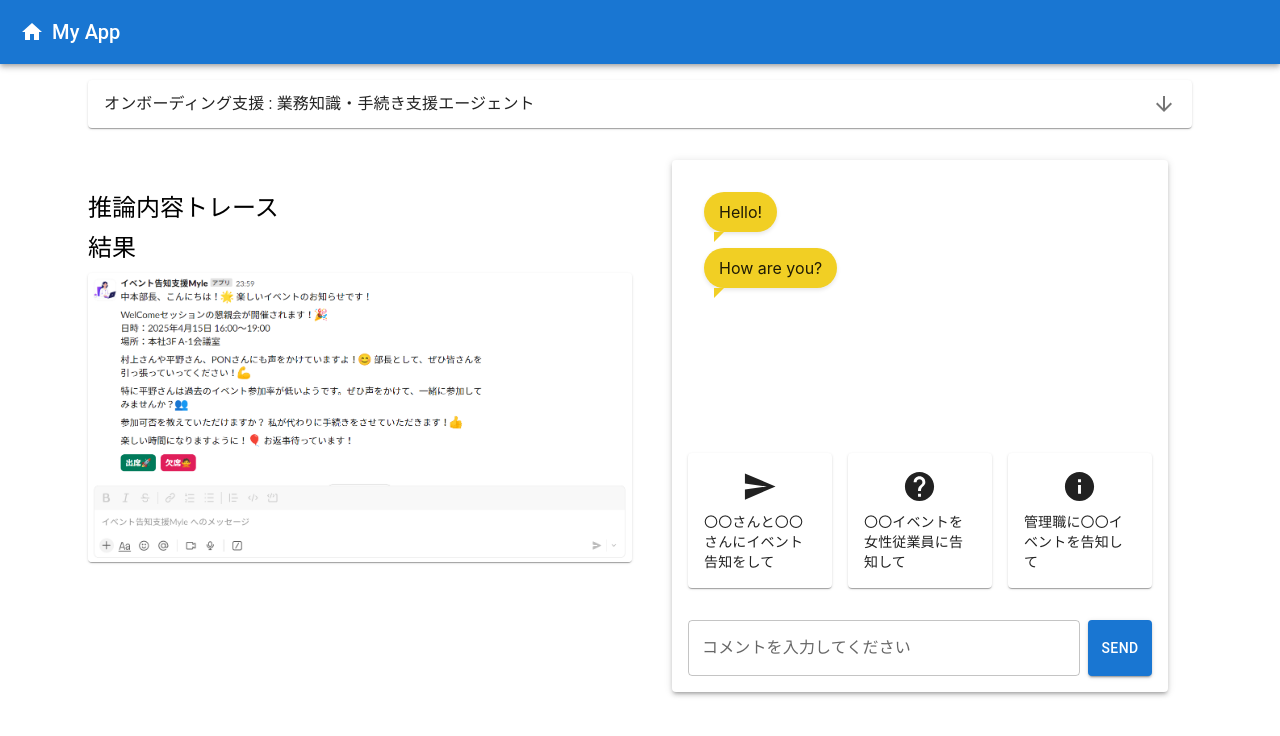
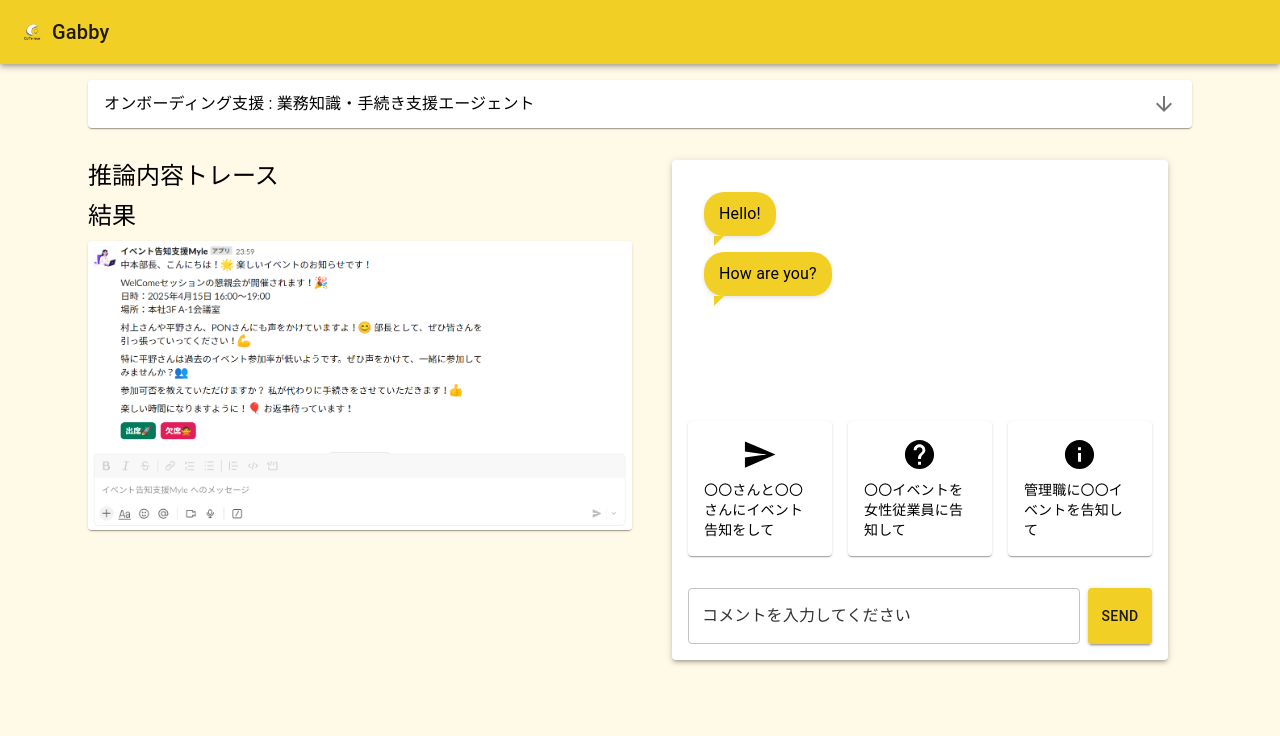
Before and after one commit to K0daimurakami/gabby, a React (Create React App) app: page /details in a window 1280 px wide. Shown: the top 736 px of the page. Built offline with nearby package versions, Linux system fonts and the light colour scheme.

Commit message:
カラー設定をしました

```diff
--- a/src/App.tsx
+++ b/src/App.tsx
@@ -5,10 +5,36 @@ import store from "./redux/store";
 import GlobalMenu from "./components/layout/GlobalMenu";
 import Home from "./pages/home/Home";
 import Details from "./pages/details/Details";
-import { Container } from "@mui/material";
+import { Container, CssBaseline } from "@mui/material";
+import { createTheme, ThemeProvider } from "@mui/material/styles";
+
+// デフォルトカラーの設定
+const theme = createTheme({
+  palette: {
+    primary: {
+      main: "#F1CF24",
+    },
+    secondary: {
+      main: "#FFFAE7",
+    },
+    // 背景色の設定
+    background: {
+      default: "#FFFAE7", // 全体の背景色
+      paper: "#FFFFFF",   // Paperコンポーネントの背景色
+    },
+    // テキストカラーの設定（例としてタイトル用と本文用）
+    text: {
+      primary: "#000000", // タイトル用
+      secondary: "#333333", // 本文用（必要に応じて調整してください）
+    },
+  },
+});
 
 const App: React.FC = () => {
   return (
+    <ThemeProvider theme={theme}>
+      {/* CssBaselineを追加して、ブラウザのデフォルトスタイルをリセット */}
+      <CssBaseline />
       <Provider store={store}>
         <Router>
           <GlobalMenu />
@@ -20,6 +46,7 @@ const App: React.FC = () => {
           </Container>
         </Router>
       </Provider>
+    </ThemeProvider>
   );
 };
 
--- /dev/null
+++ b/src/components/atoms/CotteraceIcon.tsx
@@ -0,0 +1,12 @@
+import React from 'react';
+import SvgIcon, { SvgIconProps } from '@mui/material/SvgIcon';
+
+const CoterraceIcon: React.FC<SvgIconProps> = (props) => {
+  return (
+    <SvgIcon {...props}>
+      <image href="/images/coterraceLogo.png" width="24" height="24" />
+    </SvgIcon>
+  );
+};
+
+export default CoterraceIcon;
--- a/src/components/layout/GlobalMenu.tsx
+++ b/src/components/layout/GlobalMenu.tsx
@@ -2,6 +2,7 @@ import React from "react";
 import { AppBar, Toolbar, Typography, IconButton } from "@mui/material";
 import HomeIcon from "@mui/icons-material/Home";
 import { useNavigate } from "react-router-dom";
+import CoterraceIcon from "../../components/atoms/CotteraceIcon";
 
 const GlobalMenu: React.FC = () => {
   const navigate = useNavigate();
@@ -11,12 +12,12 @@ const GlobalMenu: React.FC = () => {
       <Toolbar>
         {/* ホームアイコン - クリックでトップページに遷移 */}
         <IconButton edge="start" color="inherit" onClick={() => navigate("/")}>
-          <HomeIcon />
+          <CoterraceIcon />
         </IconButton>
 
         {/* タイトル */}
         <Typography variant="h6" sx={{ flexGrow: 1 }}>
-          My App
+          Gabby
         </Typography>
       </Toolbar>
     </AppBar>
--- a/src/components/organisms/processContainer.tsx
+++ b/src/components/organisms/processContainer.tsx
@@ -31,7 +31,7 @@ const ProcessContainer = () => {
   }, [processMessages, onProcessing, dispatch]);
 
   return (
-    <Box sx={{ width: "100%", mt: 4 }}>
+    <Box sx={{ width: "100%" }}>
       <Typography variant="h5" gutterBottom>
         推論内容トレース
       </Typography>
```
Also changed, not shown: public/images/coterraceLogo.png (added). Lines whose indentation alone changed are shown as unchanged.
